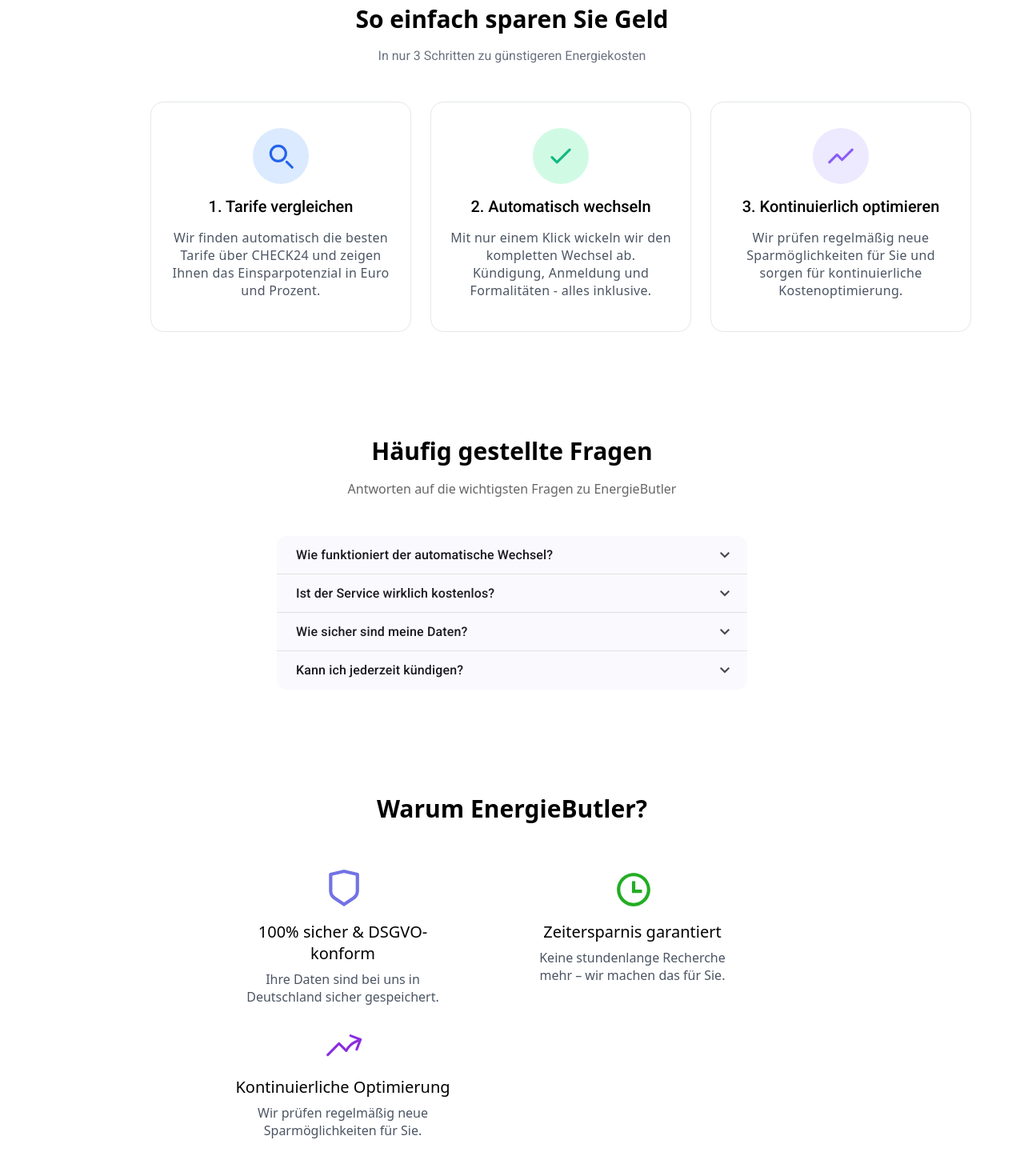
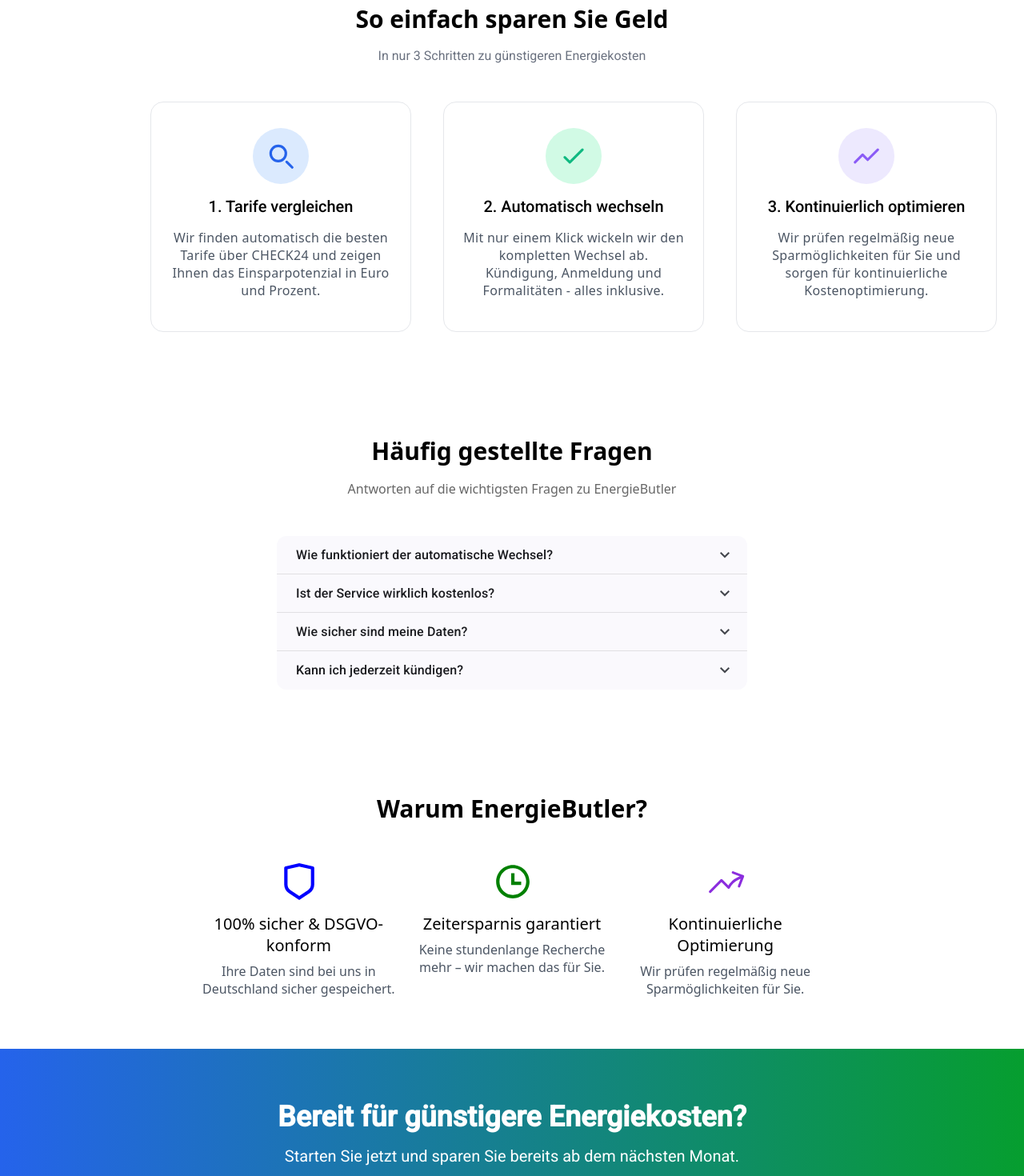
Before and after one commit to umidbek77/EnergieButler, an Angular app: page / in a window 1280 px wide. Shown: the part 1320-2790 px from the top of the page at 80% size. Built offline with nearby package versions, Linux system fonts and the light colour scheme.

Commit message:
componentalarni markazga qoydik

```diff
--- a/src/app/components/energy-saving-steps/energy-saving-steps.component.css
+++ b/src/app/components/energy-saving-steps/energy-saving-steps.component.css
@@ -22,7 +22,7 @@
 .cards-grid {
   display: grid;
   grid-template-columns: 1fr;
-  gap: 1.5rem;
+  gap: 40px;
   margin: 0 172px;
 }
 
--- a/src/app/components/savings-overview/savings-overview.component.css
+++ b/src/app/components/savings-overview/savings-overview.component.css
@@ -1,6 +1,6 @@
 .savings-section {
   padding: 64px 16px;
-  margin: 0 38px;
+  margin: 0 auto;
   background-color: #f7fbfe;
   text-align: center;
   font-family: "Segoe UI", sans-serif;
--- a/src/app/components/warum-energiebutler/warum-energiebutler.component.css
+++ b/src/app/components/warum-energiebutler/warum-energiebutler.component.css
@@ -1,6 +1,6 @@
 .warum-container {
   padding: 64px 16px;
-  margin: 0 38px;
+  margin: 0 auto;
   text-align: center;
   font-family: system-ui, -apple-system, BlinkMacSystemFont, "Segoe UI", Roboto,
     Oxygen, Ubuntu, Cantarell, "Open Sans", "Helvetica Neue", sans-serif;
@@ -9,7 +9,7 @@
 .warum-title {
   font-size: 30px;
   font-weight: bold;
-  margin: 0 0 56px;
+  margin: 0 0 46px;
 }
 
 .warum-grid {
@@ -35,12 +35,11 @@
 }
 
 .shield-icon {
-  color: rgb(114, 114, 228);
-  margin-bottom: 5px;
+  color: blue;
 }
 
 .time-icon {
-  color: rgb(35, 173, 35);
+  color: green;
 }
 
 .line-icon {
```
